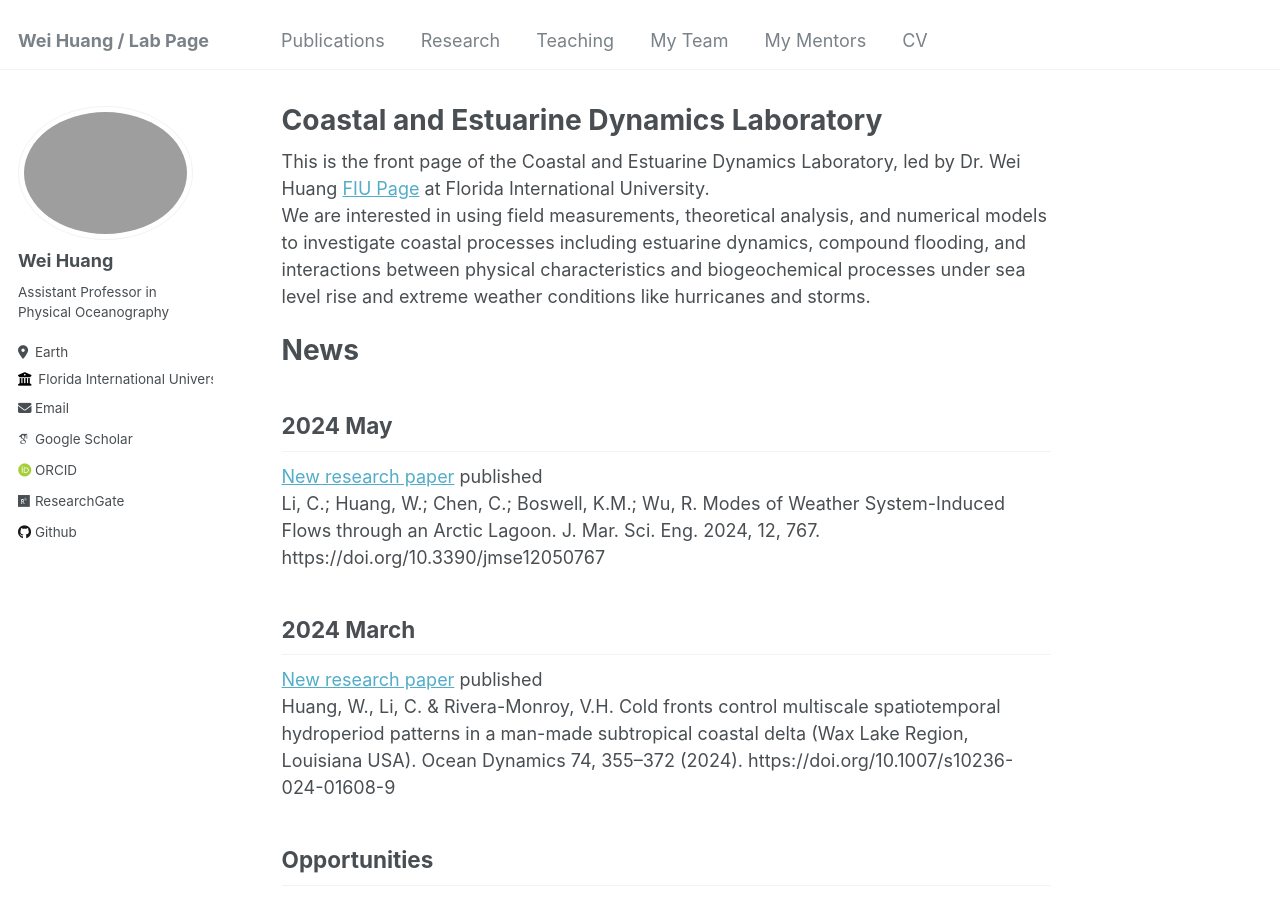
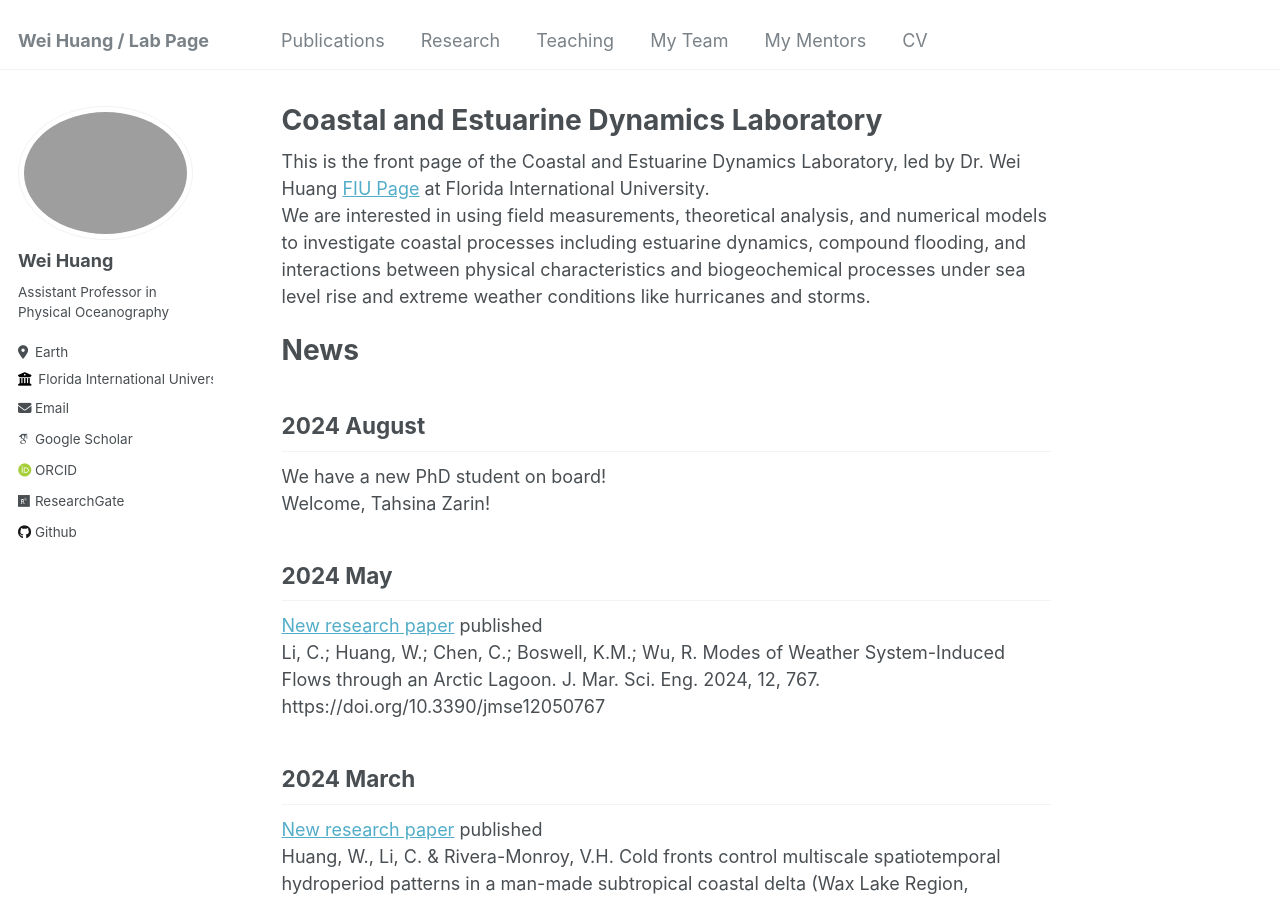
Before and after one commit to huang96169/huang96169.github.io, a Jekyll site: the page built from _pages/about.md, in a window 1280 px wide and 900 px high. Built offline with Jekyll 4.4.1, drawn with Linux system fonts in a browser that asks for light colours; some web fonts are replaced.

Commit message:
modified:   about.md

```diff
--- a/_pages/about.md
+++ b/_pages/about.md
@@ -12,6 +12,10 @@ We are interested in using field measurements, theoretical analysis, and numeric
 
 News
 ======
+
+## 2024 August <br/>
+We have a new PhD student on board! <br/>
+Welcome, Tahsina Zarin! <br/>
 
 ## 2024 May <br/>
 [New research paper](https://doi.org/10.3390/jmse12050767) published <br/>
```
